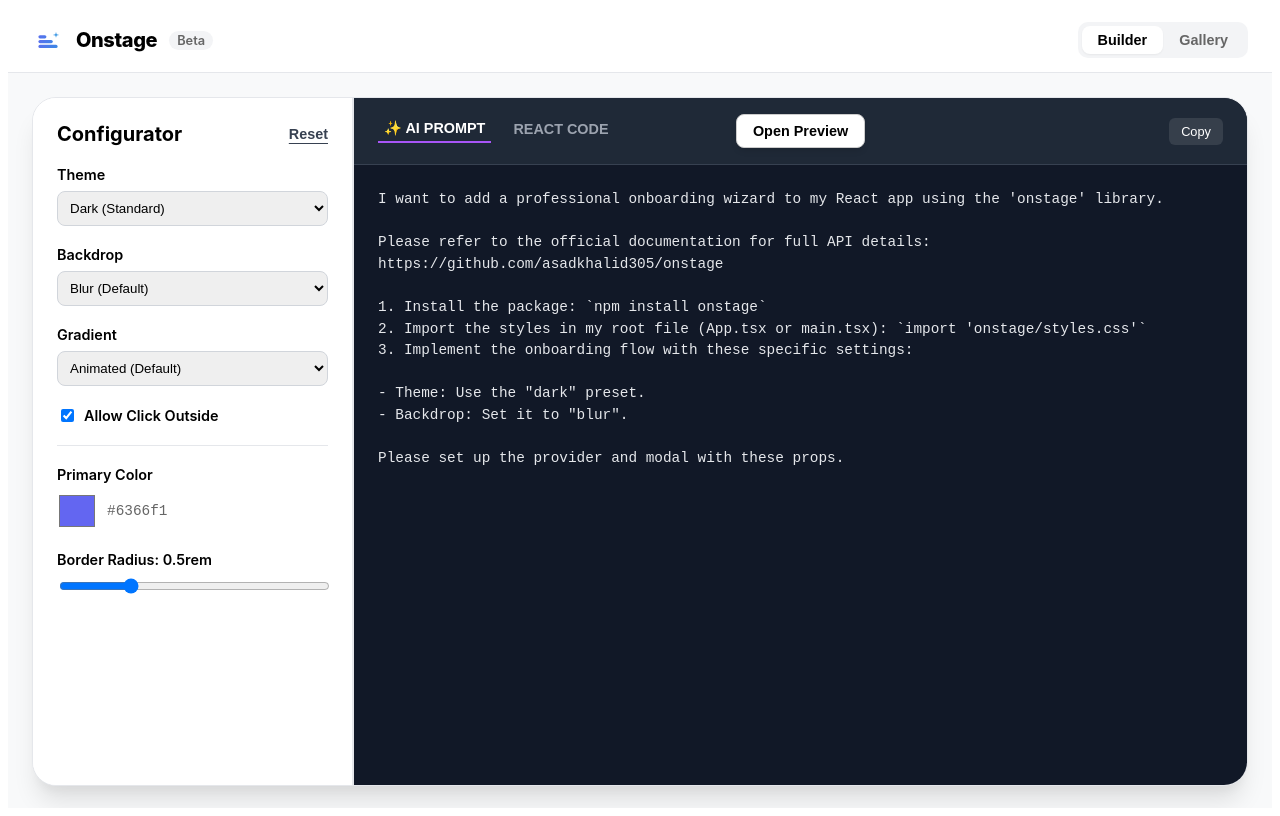
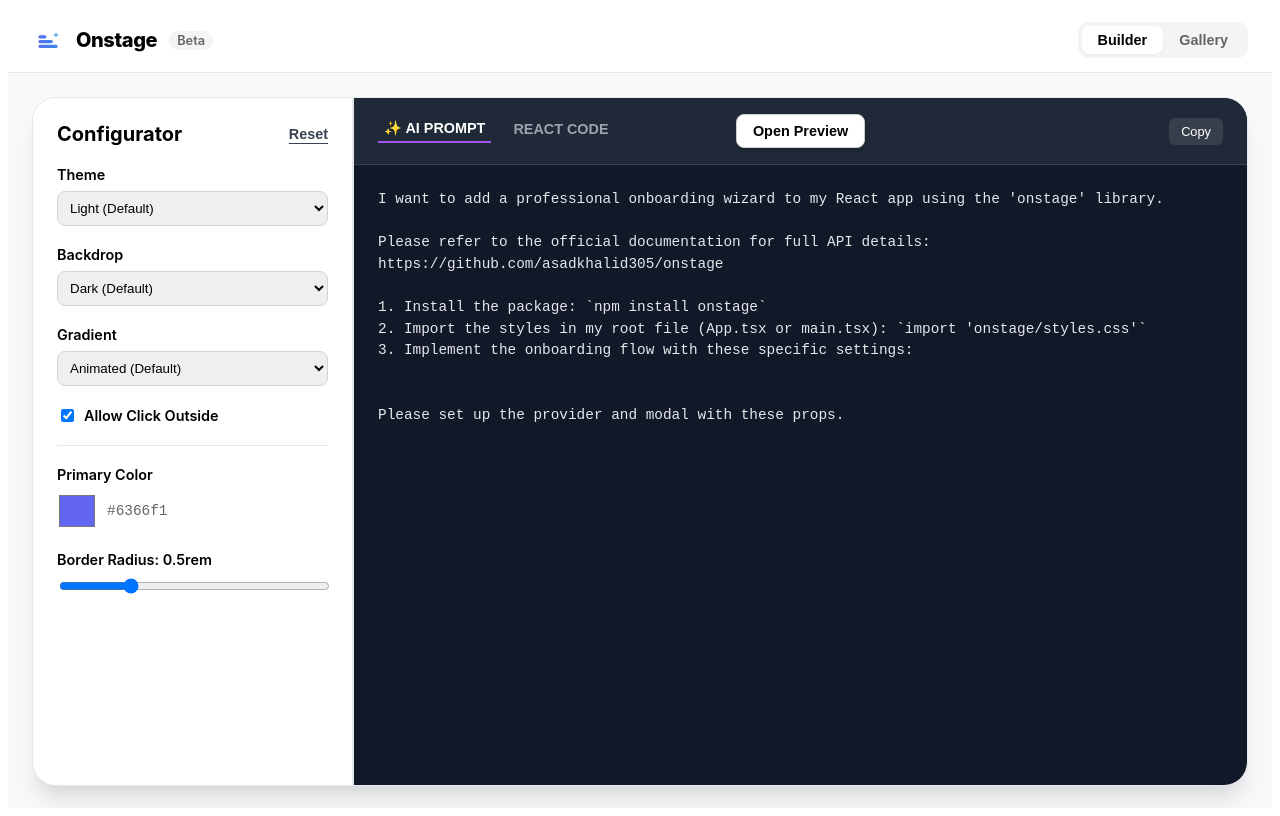
Before and after one commit to asadkhalid305/onstage-demo, a React (Vite) app: page / in a window 1280 px wide. Built offline with nearby package versions, Linux system fonts and the light colour scheme.

Commit message:
fix: filters default values

```diff
--- a/src/components/playground/Configurator.tsx
+++ b/src/components/playground/Configurator.tsx
@@ -46,8 +46,8 @@ export function Configurator({ config, setConfig }: ConfiguratorProps) {
           onChange={(e) => setConfig(prev => ({ ...prev, theme: e.target.value as OnboardingTheme }))}
           style={{ width: '100%', padding: '8px', borderRadius: '8px', border: '1px solid #d1d5db' }}
         >
-          <option value="light">Light</option>
-          <option value="dark">Dark (Standard)</option>
+          <option value="light">Light (Default)</option>
+          <option value="dark">Dark</option>
           <option value="glass">Glass</option>
           <option value="midnight">Midnight</option>
           <option value="minimal">Minimal</option>
@@ -64,8 +64,8 @@ export function Configurator({ config, setConfig }: ConfiguratorProps) {
           onChange={(e) => setConfig(prev => ({ ...prev, backdrop: e.target.value as any }))}
           style={{ width: '100%', padding: '8px', borderRadius: '8px', border: '1px solid #d1d5db' }}
         >
-          <option value="blur">Blur (Default)</option>
-          <option value="default">Dark (Standard)</option>
+          <option value="default">Dark (Default)</option>
+          <option value="blur">Blur</option>
           <option value="transparent">Transparent</option>
         </select>
       </div>
--- a/src/components/playground/OutputPanel.tsx
+++ b/src/components/playground/OutputPanel.tsx
@@ -71,8 +71,11 @@ ${props.join("\n")}${styleString}
       "2. Import the styles in my root file (App.tsx or main.tsx): `import 'onstage/styles.css'`",
       "3. Implement the onboarding flow with these specific settings:",
       "",
-      `- Theme: Use the "${config.theme}" preset.`,
     ];
+
+    if (config.theme !== "light") {
+      parts.push(`- Theme: Use the "${config.theme}" preset.`);
+    }
 
     if (config.backdrop !== "default") {
       parts.push(`- Backdrop: Set it to "${config.backdrop}".`);
--- a/src/components/playground/types.ts
+++ b/src/components/playground/types.ts
@@ -10,8 +10,8 @@ export interface PlaygroundConfig {
 }
 
 export const DEFAULT_CONFIG: PlaygroundConfig = {
-  theme: "dark",
-  backdrop: "blur",
+  theme: "light",
+  backdrop: "default",
   gradient: "animated",
   allowClickOutside: true,
   primaryColor: "#6366f1",
```
